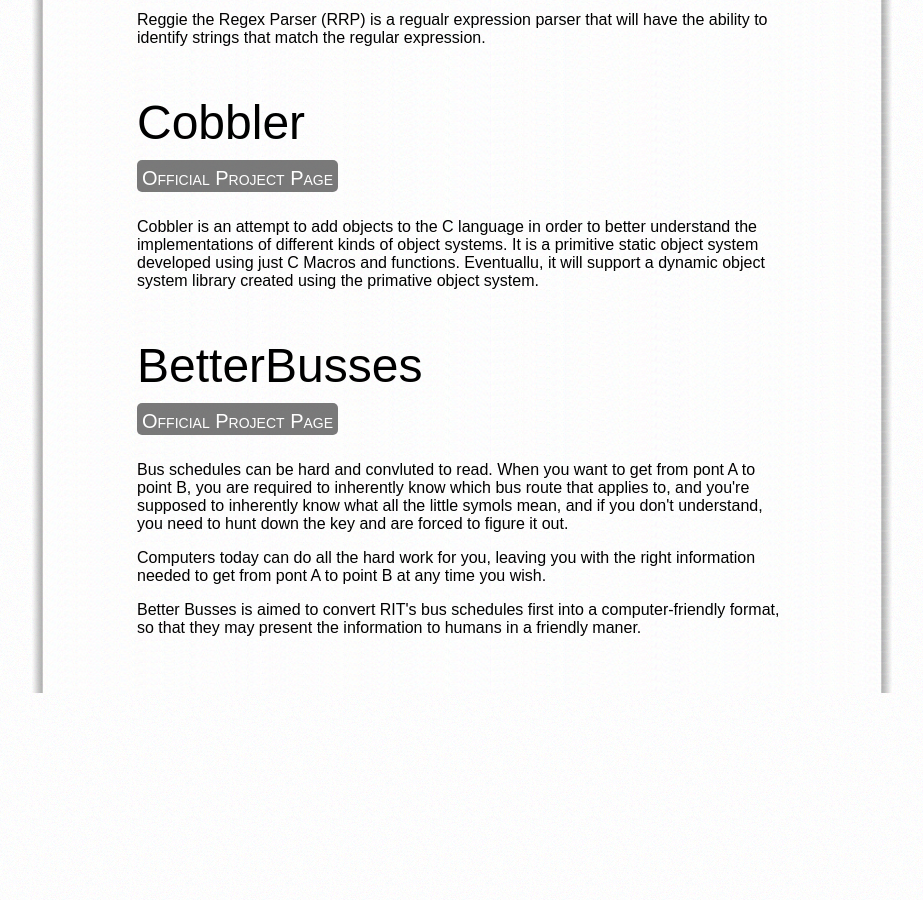
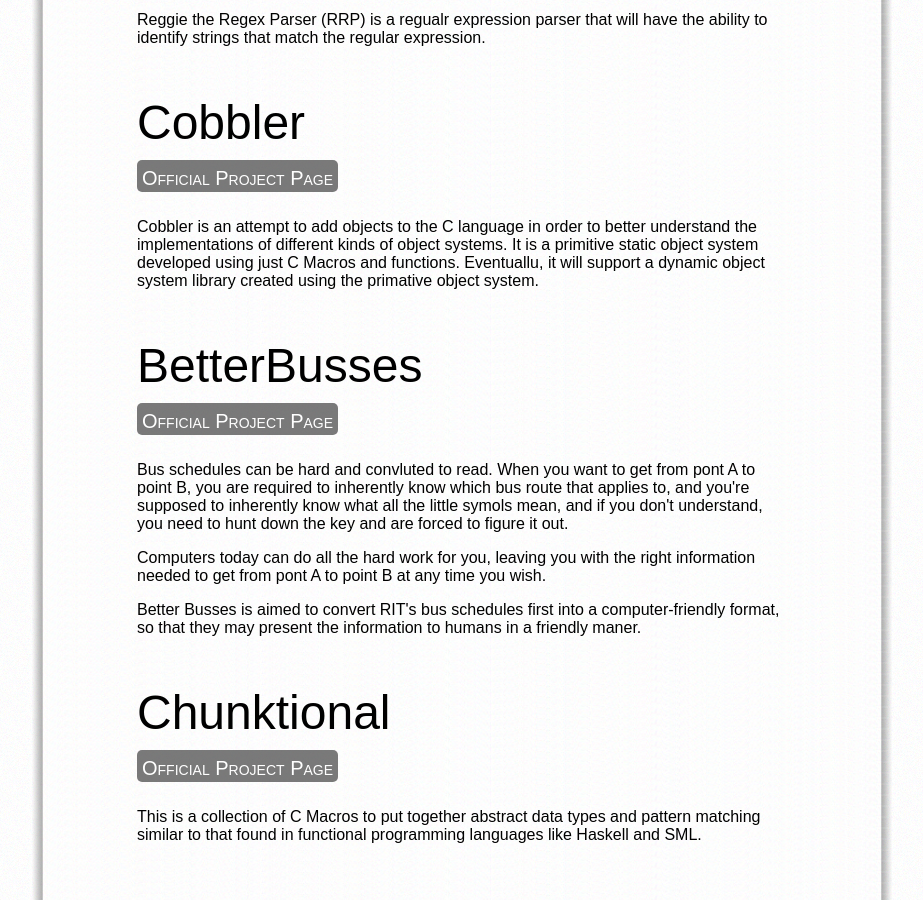
Before and after one commit to libsteve/altece.github.io, a Jekyll site: the page built from projects.html, in a window 1280 px wide and 900 px high, scrolled down 1009 px. Shown: the whole window, without its empty margins (178-1101 px from the left). Built offline with Jekyll 4.4.1, drawn with Linux system fonts in a browser that asks for light colours; some web fonts are replaced; Markdown is read by kramdown in place of the engine named in the settings; before the commit the page ends 1702 px from its top, so only the background shows below that.

Commit message:
added Chunktional to the projects page

```diff
--- a/projects.html
+++ b/projects.html
@@ -85,4 +85,11 @@
 			<p>Better Busses is aimed to convert RIT's bus schedules first into a computer-friendly format, so that they may present the information to humans in a friendly maner.</p>
 		</article>
 
+        <article>
+            <header>Chunktional</header>
+            <a class="button" href="http://altece.com/Chunktional">Official Project Page</a>
+
+            <p>This is a collection of C Macros to put together abstract data types and pattern matching similar to that found in functional programming languages like Haskell and SML.</p>
+        </article>
+
 		<article>
```
